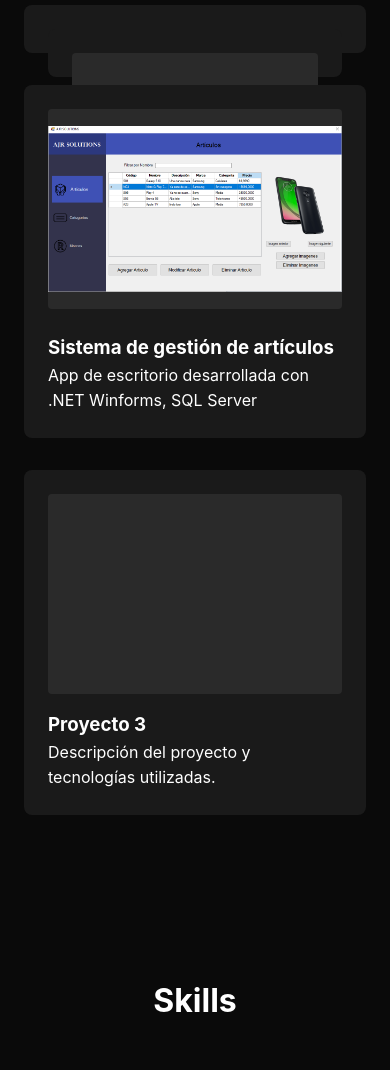
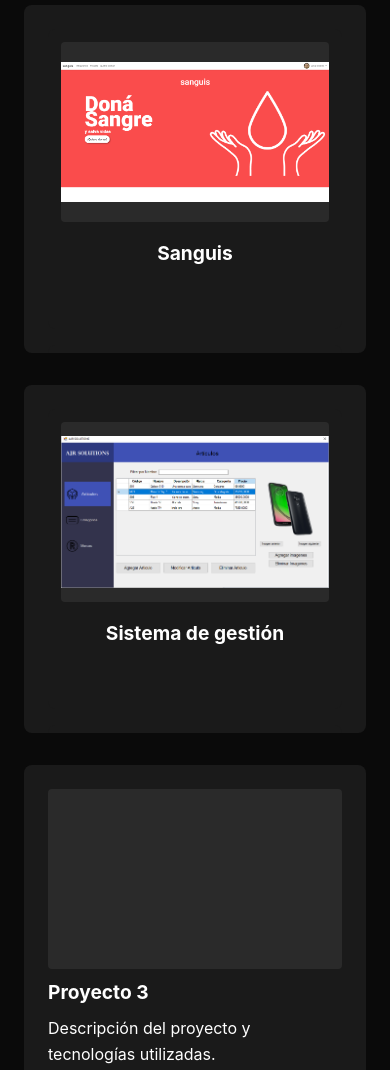
Before and after one commit to AngelSpinazzola/portfolio-angel, a plain HTML site: page index.html in a window 390 px wide. Shown: the part 1391-2461 px from the top of the page. Drawn offline with Linux system fonts and the light colour scheme.

Commit message:
update responsive

```diff
--- a/css/style.css
+++ b/css/style.css
@@ -456,7 +456,7 @@ body {
     }
 }
 
-@media (max-width: 768px) {
+@media (max-width: 1035px) {
     .menu-toggle {
         display: block;
     }
@@ -516,6 +516,7 @@ body {
         width: 60px;
         height: 60px;
     }
+
     .social-links {
         flex-direction: column;
         align-items: center;
@@ -525,6 +526,37 @@ body {
         width: 100%;
         max-width: 300px;
         justify-content: center;
+    }
+
+    .project-card {
+        min-height: 400px;
+    }
+
+    .project-card-inner {
+        height: 400px;
+    }
+
+    .project-card-front,
+    .project-card-back {
+        height: 400px;
+        padding: 1rem;
+    }
+
+    .project-image {
+        height: 180px;
+    }
+
+    .project-links {
+        flex-direction: column;
+        gap: 0.5rem;
+    }
+
+    .project-details {
+        font-size: 0.9rem;
+    }
+
+    .project-details h4 {
+        margin-bottom: 0.5rem;
     }
 }
 
@@ -541,6 +573,71 @@ body {
         margin-top: 300px;
     }
 
+    .project-card {
+        min-height: 300px;
+    }
+
+    .project-card-inner {
+        height: 300px;
+    }
+
+    .project-card-front,
+    .project-card-back {
+        height: 300px;
+        padding: 0.8rem;
+    }
+
+    .project-card {
+        min-height: 300px;
+    }
+
+    .project-card-inner {
+        height: 300px;
+    }
+
+    .project-card-front,
+    .project-card-back {
+        height: 300px;
+        padding: 0.8rem;
+    }
+
+    .project-image {
+        height: 180px;
+        margin-bottom: 0.5rem;
+        width: 100%;
+        max-width: none;
+    }
+
+    .project-card h3 {
+        font-size: 1.2rem;
+        margin-bottom: 0.5rem;
+    }
+
+    .project-details {
+        font-size: 0.85rem;
+    }
+}
+
+@media (hover: none) {
+    .project-card-inner {
+        transform-style: flat;
+    }
+
+    .project-card:hover .project-card-inner {
+        transform: none;
+    }
+
+    .project-card {
+        overflow-y: auto;
+        height: auto;
+    }
+
+    .project-card-front,
+    .project-card-back {
+        position: static;
+        transform: none;
+        margin-bottom: 1rem;
+    }
 }
 
 @keyframes fadeIn {
--- a/index.html
+++ b/index.html
@@ -72,7 +72,7 @@
                         <h3>Sanguis</h3>
                     </div>
                     <div class="project-card-back">
-                        <p>App web para donar sangre con sistema de login por roles de filial o donante.</p>
+                        <p>App web para donar sangre con login por roles de donante/filial.</p>
                         <div class="project-details">
                             <h4>Tecnologías utilizadas:</h4>
                             <ul>
@@ -89,9 +89,25 @@
                 </div>
             </div>
             <div class="project-card">
-                <img src="assets/images/appWinform.png" alt="Proyecto 2" class="project-image">
-                <h3>Sistema de gestión de artículos</h3>
-                <p>App de escritorio desarrollada con .NET Winforms, SQL Server</p>
+                <div class="project-card-inner">
+                    <div class="project-card-front">
+                        <img src="assets/images/appWinform.png" alt="Proyecto 2" class="project-image">
+                        <h3>Sistema de gestión</h3>
+                    </div>
+                    <div class="project-card-back">
+                        <p>App de escritorio que gestiona el inventario de artículos</p>
+                        <div class="project-details">
+                            <h4>Tecnologías utilizadas:</h4>
+                            <ul>
+                                <li>.NET WinForms</li>
+                                <li>SQL Server</li>
+                            </ul>
+                            <div class="project-links">
+                                <a href="https://github.com/AngelSpinazzola/tp-winform-equipo-8" target="_blank"><i class="fab fa-github"></i> Código</a>
+                            </div>
+                        </div>
+                    </div>
+                </div>
             </div>
             <div class="project-card">
                 <div class="project-image"></div>
--- a/js/app.js
+++ b/js/app.js
@@ -1,4 +1,3 @@
-// Navbar scroll effect
 window.addEventListener('scroll', () => {
     const navbar = document.querySelector('.navbar');
     if (window.scrollY > 50) {
@@ -8,7 +7,6 @@ window.addEventListener('scroll', () => {
     }
 });
 
-// Smooth scroll for navigation links
 document.querySelectorAll('a[href^="#"]').forEach(anchor => {
     anchor.addEventListener('click', function (e) {
         e.preventDefault();
@@ -39,7 +37,6 @@ document.querySelectorAll('.project-card').forEach(card => {
     let isFlipped = false;
     let touchStartX = 0;
 
-    // Manejador para dispositivos táctiles
     card.addEventListener('touchstart', (e) => {
         touchStartX = e.touches[0].clientX;
     });
@@ -48,7 +45,6 @@ document.querySelectorAll('.project-card').forEach(card => {
         const touchEndX = e.changedTouches[0].clientX;
         const diff = touchStartX - touchEndX;
 
-        // Si el usuario hace un gesto de deslizamiento
         if (Math.abs(diff) > 50) {
             isFlipped = !isFlipped;
             const inner = card.querySelector('.project-card-inner');
@@ -56,7 +52,6 @@ document.querySelectorAll('.project-card').forEach(card => {
         }
     });
 
-    // Manejador para mouse
     card.addEventListener('mouseenter', () => {
         const inner = card.querySelector('.project-card-inner');
         inner.style.transform = 'rotateY(180deg)';
```
